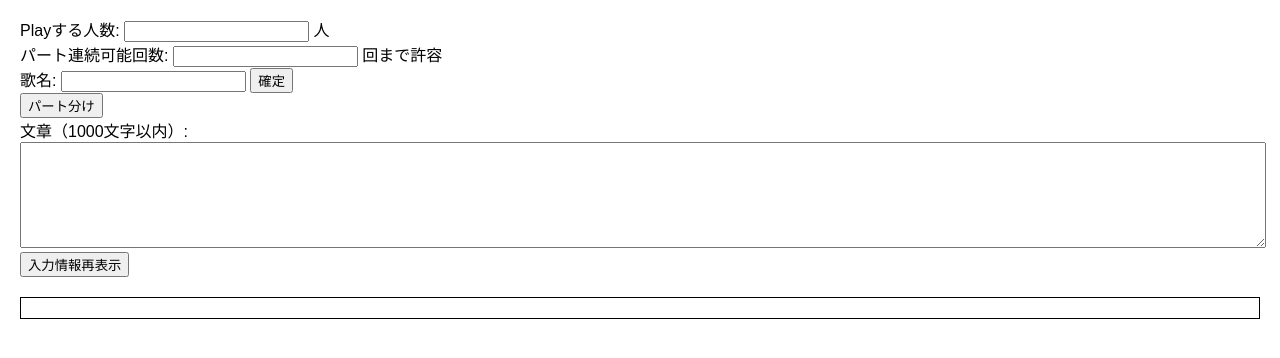
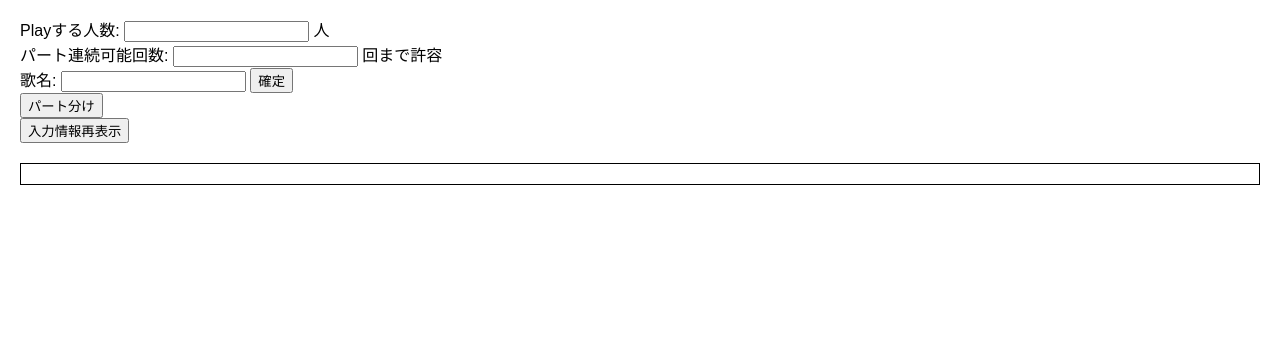
Before and after one commit to L1-JX-Diping/test-site, a plain HTML site: page index.html in a window 1280 px wide. Shown: the part 58-416 px from the top of the page. Drawn offline with Linux system fonts and the light colour scheme.

Commit message:
Update index.html

```diff
--- a/index.html
+++ b/index.html
@@ -18,8 +18,8 @@
         <label>歌名: <input type="text" id="songTitle"></label>
         <button type="button" onclick="LoadLyrics()">確定</button><br>
         <button type="button" onclick="ShowDivision()">パート分け</button><br>
-        <label>文章（1000文字以内）:</label><br>
-        <textarea id="textInput" maxlength="1000"></textarea><br>
+<!--         <label>文章（1000文字以内）:</label><br> -->
+<!--         <textarea id="textInput" maxlength="1000"></textarea><br> -->
         <button type="button" onclick="ProcessInput()">入力情報再表示</button><br>
     </form>
 
@@ -35,7 +35,7 @@
             const today = new Date().toLocaleDateString();
 
             const inputInfo = `【処理結果】\n日付: ${today}\nPlayer人数: ${playerCount}\nパート連続可能回数: ${maxRepeatCnt}\n歌名: ${songTitle}`;
-            const text = `\n入力文章:\n${inputText}`;
+            // const text = `\n入力文章:\n${inputText}`;
             document.getElementById("confirmField").innerText = inputInfo + text;
         }
 
```
